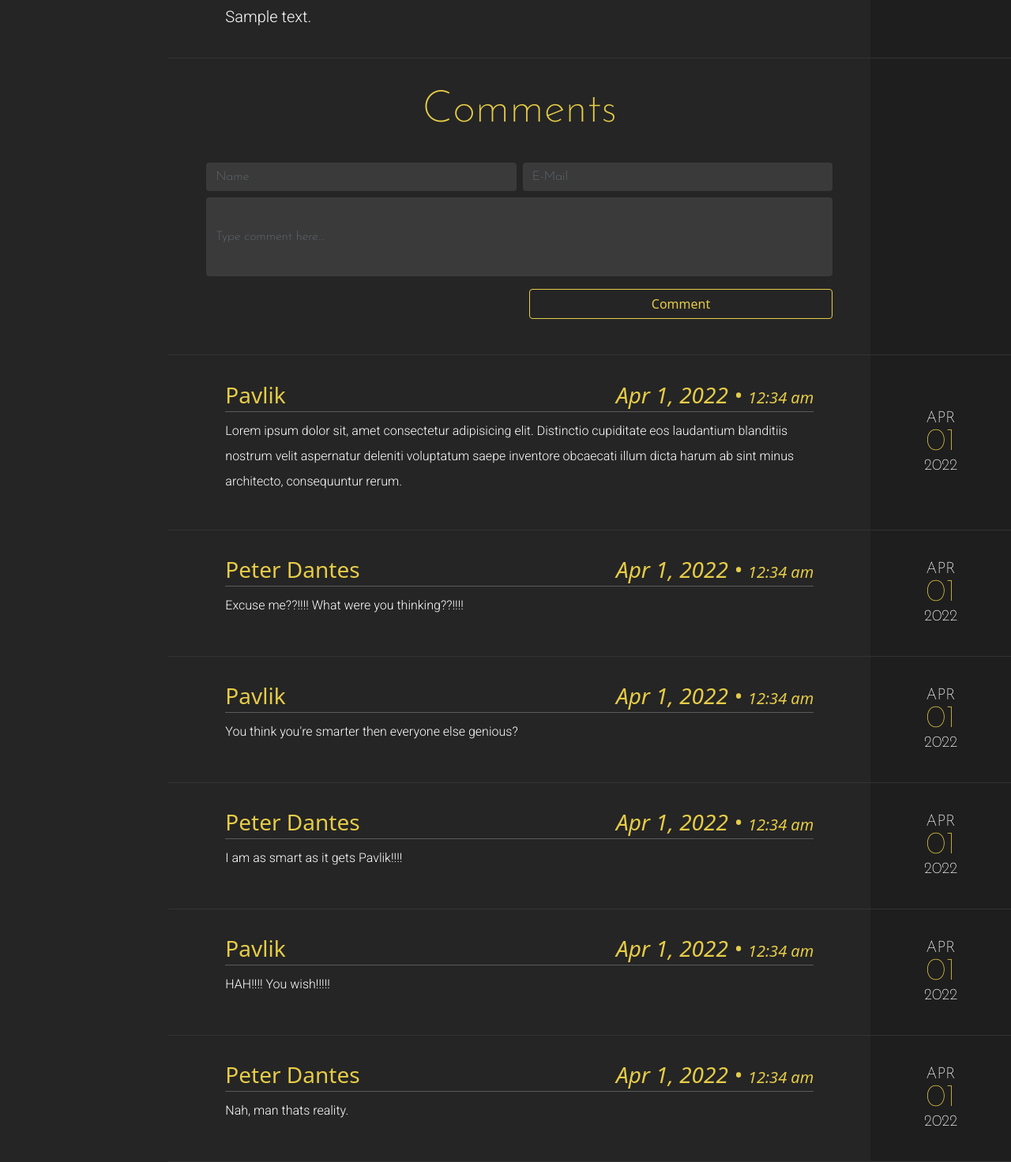
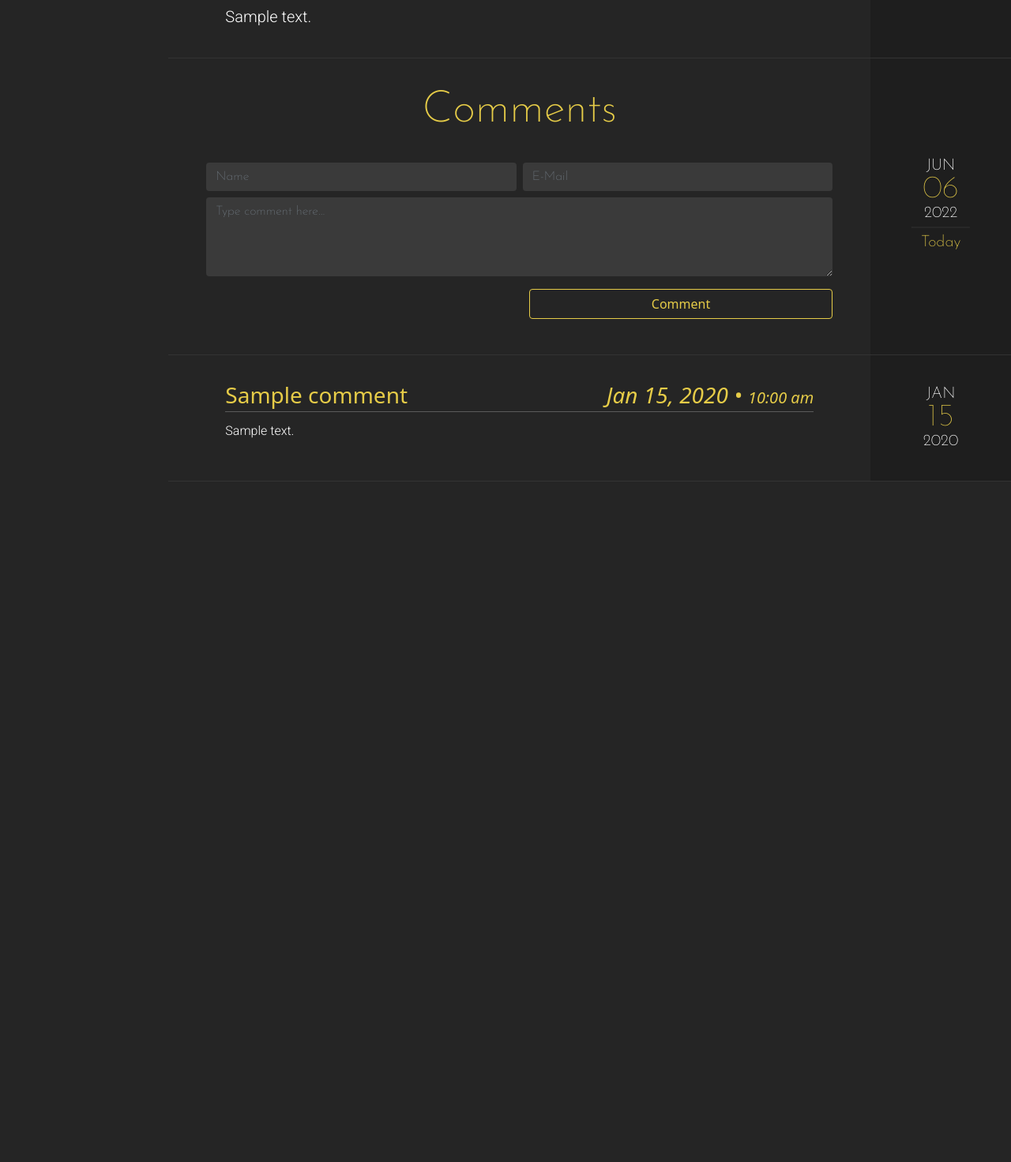
Before and after one commit to pkudlanov/personal-portfolio-django, a Django app: a page that uses blog/templates/blog/post_detail.html in a window 1280 px wide. Shown: the part 803-2275 px from the top of the page at 79% size. After the commit the page ends 1413 px from the top, so only its background shows below. Run offline with Django 3.2, Linux system fonts and the light colour scheme; tables that the repository leaves empty hold one stand-in row (values such as "Sample post"); grey boxes marked "Sample" are stand-in pictures; parts of the project's set-up code (start-up, migrations or seed data) failed here and were passed over; some libraries are stand-ins or nearby versions.

Commit message:
Blog post template replaced hardcoded comments The hardcoded comments and form are now all interactive Comments come from database and form from django forms

```diff
--- a/blog/templates/blog/post_detail.html
+++ b/blog/templates/blog/post_detail.html
@@ -77,7 +77,9 @@
 
     </div>
 
-    <!-- Comment Section -->
+    <!-- COMMENT SECTION -->
+    <!-- Form Section -->
+
     <div class="post-line row text-light"></div>
 
     <div class="row">
@@ -85,179 +87,80 @@
             <div class="post-header text-center px-xl-5 px-4 pb-4">
                 <h2 class="mt-1 font-weight-bold color-y display-4">Comments</h2>
             </div>
-            <!-- <h1 class="mt-1 font-weight-bold color-y">Comments</h1> -->
-            <form>
+
+            <form method="post">
+                {% csrf_token %}
+                {% load widget_tweaks %}
+
+                {{ form.non_field_errors }}
+
                 <div class="row g-2 px-4">
                     <div class="col-md-6">
-                        <input class="form-control input-bg text-light border-0" type="text" placeholder="Name">
+                        {{ form.name.errors }}
+                        {% render_field form.name class="form-control input-bg text-light border-0" placeholder="Name" aria-label="Name" %}
                     </div>
                     <div class="col-md-6">
-                        <input class="form-control input-bg text-light border-0" type="text" placeholder="E-Mail">
+                        {{ form.email.errors }}
+                        {% render_field form.email class="form-control input-bg text-light border-0" placeholder="E-Mail" aria-label="E-Mail" %}
                     </div>
                     <div class="col-12">
-                        <input class="form-control input-bg text-light border-0" type="textarea" placeholder="Type comment here..." style="height: 100px;">
+                        {{ form.comment.errors }}
+                        {% render_field form.comment class="form-control input-bg text-light border-0" placeholder="Type comment here..." aria-label="Comment" style="height: 100px;" %}
                     </div>
                 </div>
+
                 <div class="row my-3 px-4 justify-content-end">
                     <div class="form-actions col-md-6 align-self-end">
                         <button class="btn rounded col-12 color-y" type="submit">Comment</button>
                     </div>
                 </div>
             </form>
+
+            {% if not post.comments.all %}
+            <div class="post-header text-center px-xl-5 px-4 pt-4">
+                <h4 class="mt-1 color-y fst-italic">Be the first to comment</h4>
+            </div>
+            {% endif %}
+
         </div>
-        <div class="cbg-darker col-md-2 d-md-block d-none text-center"></div>
+        <div class="position-relative cbg-darker col-md-2 text-center d-md-block d-none">
+            <div class="position-absolute top-50 start-50 translate-middle">
+                <h3 class="my-0 lh-1 fs-5">{% now "M" as current_month %}{{ current_month|upper }}</h3>
+                <h2 class="my-0 lh-1 fs-1 post-header color-y">{% now "d" %}</h2>
+                <h3 class="my-0 lh-1 fs-5">{% now "Y" %}</h3>
+                <div class="post-line row text-light my-2"></div>
+                <h4 class="lh-1 fs-5 color-y">Today</h4>
+            </div>
+        </div>
     </div>
 
     <div class="post-line row text-light"></div>
 
-    <!-- comment 1 -->
+    <!-- Generated Comment Section -->
+    {% for comment in post.comments.all %}
     <div class="post row">
 
         <div class="comment-body-container col-md-10 px-1 px-sm-2 px-md-3 px-lg-4">
             <div class="d-flex justify-content-between px-xl-5 px-4">
-                <div class="fs-3 post-header color-y">Pavlik</div>
-                <div class="fs-3 post-header color-y fst-italic">Apr 1, 2022 • <span class="fs-5"> 12:34 am</span></div>
+                <div class="fs-3 post-header color-y">{{ comment.name }}</div>
+                <div class="fs-3 post-header color-y fst-italic">{{ comment.date|date:"M j, Y" }} • <span class="fs-5"> {{ comment.date|date:"g:i A"|lower }}</span></div>
             </div>
 
             <hr class="bg-light mt-0 mb-2 mx-xl-5 mx-4"/>
 
-            <p class="lh-lg px-xl-5 px-4">Lorem ipsum dolor sit, amet consectetur adipisicing elit. Distinctio cupiditate eos laudantium blanditiis nostrum velit aspernatur deleniti voluptatum saepe inventore obcaecati illum dicta harum ab sint minus architecto, consequuntur rerum.</p>
+            <p class="lh-lg px-xl-5 px-4">{{ comment.comment|safe }}</p>
 
         </div>
 
         <div class="position-relative cbg-darker col-md-2 text-center d-md-block d-none">
             <div class="position-absolute top-50 start-50 translate-middle">
-                <h3 class="my-0 lh-1 fs-5">APR</h3>
-                <h2 class="my-0 lh-1 fs-1 post-header color-y">01</h2>
-                <h3 class="my-0 lh-1 fs-5">2022</h3>
+                <h3 class="my-0 lh-1 fs-5">{{ comment.date|date:"M"|upper }}</h3>
+                <h2 class="my-0 lh-1 fs-1 post-header color-y">{{ comment.date|date:"d" }}</h2>
+                <h3 class="my-0 lh-1 fs-5">{{ comment.date|date:"Y" }}</h3>
             </div>
         </div>
 
     </div>
-
-    <!-- comment 2 -->
-    <div class="post row">
-
-        <div class="comment-body-container col-md-10 px-1 px-sm-2 px-md-3 px-lg-4">
-            <div class="d-flex justify-content-between px-xl-5 px-4">
-                <div class="fs-3 post-header color-y">Peter Dantes</div>
-                <div class="fs-3 post-header color-y fst-italic">Apr 1, 2022 • <span class="fs-5"> 12:34 am</span></div>
-            </div>
-
-            <hr class="bg-light mt-0 mb-2 mx-xl-5 mx-4"/>
-
-            <p class="lh-lg px-xl-5 px-4">Excuse me??!!!! What were you thinking??!!!!</p>
-
-        </div>
-
-        <div class="position-relative cbg-darker col-md-2 text-center d-md-block d-none">
-            <div class="position-absolute top-50 start-50 translate-middle">
-                <h3 class="my-0 lh-1 fs-5">APR</h3>
-                <h2 class="my-0 lh-1 fs-1 post-header color-y">01</h2>
-                <h3 class="my-0 lh-1 fs-5">2022</h3>
-            </div>
-        </div>
-
-    </div>
-
-    <!-- comment 3 -->
-    <div class="post row">
-
-        <div class="comment-body-container col-md-10 px-1 px-sm-2 px-md-3 px-lg-4">
-            <div class="d-flex justify-content-between px-xl-5 px-4">
-                <div class="fs-3 post-header color-y">Pavlik</div>
-                <div class="fs-3 post-header color-y fst-italic">Apr 1, 2022 • <span class="fs-5"> 12:34 am</span></div>
-            </div>
-
-            <hr class="bg-light mt-0 mb-2 mx-xl-5 mx-4"/>
-
-            <p class="lh-lg px-xl-5 px-4">You think you're smarter then everyone else genious?</p>
-
-        </div>
-
-        <div class="position-relative cbg-darker col-md-2 text-center d-md-block d-none">
-            <div class="position-absolute top-50 start-50 translate-middle">
-                <h3 class="my-0 lh-1 fs-5">APR</h3>
-                <h2 class="my-0 lh-1 fs-1 post-header color-y">01</h2>
-                <h3 class="my-0 lh-1 fs-5">2022</h3>
-            </div>
-        </div>
-
-    </div>
-
-    <!-- comment 4 -->
-    <div class="post row">
-
-        <div class="comment-body-container col-md-10 px-1 px-sm-2 px-md-3 px-lg-4">
-            <div class="d-flex justify-content-between px-xl-5 px-4">
-                <div class="fs-3 post-header color-y">Peter Dantes</div>
-                <div class="fs-3 post-header color-y fst-italic">Apr 1, 2022 • <span class="fs-5"> 12:34 am</span></div>
-            </div>
-
-            <hr class="bg-light mt-0 mb-2 mx-xl-5 mx-4"/>
-
-            <p class="lh-lg px-xl-5 px-4">I am as smart as it gets Pavlik!!!!</p>
-
-        </div>
-
-        <div class="position-relative cbg-darker col-md-2 text-center d-md-block d-none">
-            <div class="position-absolute top-50 start-50 translate-middle">
-                <h3 class="my-0 lh-1 fs-5">APR</h3>
-                <h2 class="my-0 lh-1 fs-1 post-header color-y">01</h2>
-                <h3 class="my-0 lh-1 fs-5">2022</h3>
-            </div>
-        </div>
-
-    </div>
-
-    <!-- comment 5 -->
-    <div class="post row">
-
-        <div class="comment-body-container col-md-10 px-1 px-sm-2 px-md-3 px-lg-4">
-            <div class="d-flex justify-content-between px-xl-5 px-4">
-                <div class="fs-3 post-header color-y">Pavlik</div>
-                <div class="fs-3 post-header color-y fst-italic">Apr 1, 2022 • <span class="fs-5"> 12:34 am</span></div>
-            </div>
-
-            <hr class="bg-light mt-0 mb-2 mx-xl-5 mx-4"/>
-
-            <p class="lh-lg px-xl-5 px-4">HAH!!!! You wish!!!!!</p>
-
-        </div>
-
-        <div class="position-relative cbg-darker col-md-2 text-center d-md-block d-none">
-            <div class="position-absolute top-50 start-50 translate-middle">
-                <h3 class="my-0 lh-1 fs-5">APR</h3>
-                <h2 class="my-0 lh-1 fs-1 post-header color-y">01</h2>
-                <h3 class="my-0 lh-1 fs-5">2022</h3>
-            </div>
-        </div>
-
-    </div>
-
-    <!-- comment 6 -->
-    <div class="post row">
-
-        <div class="comment-body-container col-md-10 px-1 px-sm-2 px-md-3 px-lg-4">
-            <div class="d-flex justify-content-between px-xl-5 px-4">
-                <div class="fs-3 post-header color-y">Peter Dantes</div>
-                <div class="fs-3 post-header color-y fst-italic">Apr 1, 2022 • <span class="fs-5"> 12:34 am</span></div>
-            </div>
-
-            <hr class="bg-light mt-0 mb-2 mx-xl-5 mx-4"/>
-
-            <p class="lh-lg px-xl-5 px-4">Nah, man thats reality.</p>
-
-        </div>
-
-        <div class="position-relative cbg-darker col-md-2 text-center d-md-block d-none">
-            <div class="position-absolute top-50 start-50 translate-middle">
-                <h3 class="my-0 lh-1 fs-5">APR</h3>
-                <h2 class="my-0 lh-1 fs-1 post-header color-y">01</h2>
-                <h3 class="my-0 lh-1 fs-5">2022</h3>
-            </div>
-        </div>
-
-    </div>
+    {% endfor %}
 
 {% endblock blog_content %}
```
